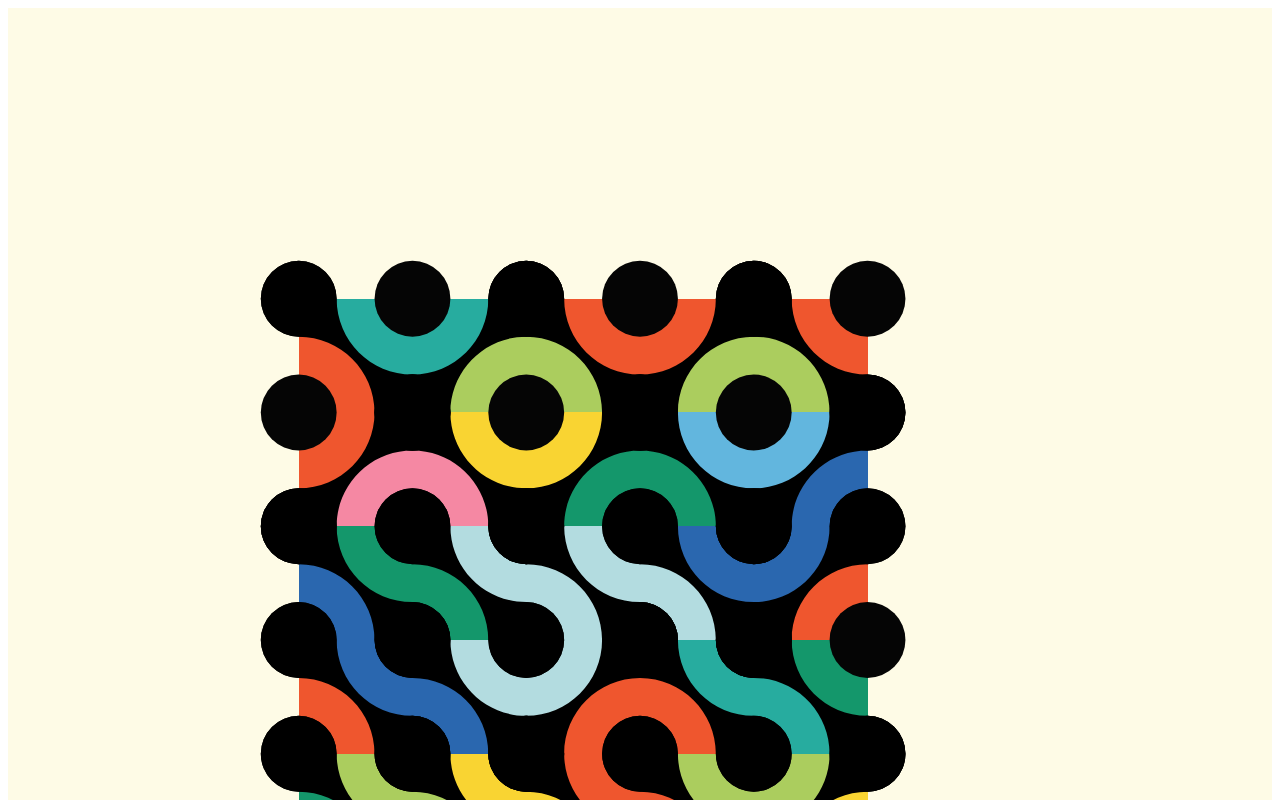
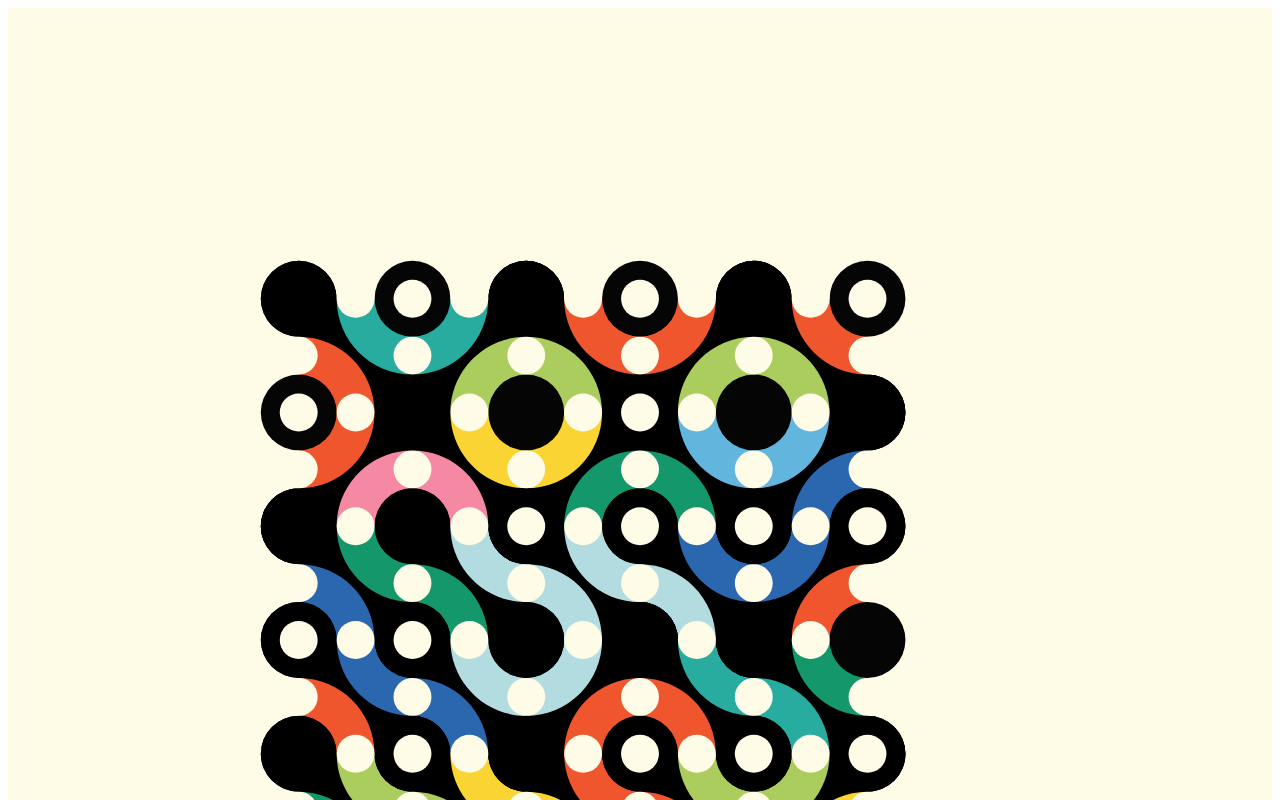
Before and after one commit to PickleyD/svg-playground, a SvelteKit app: page / in a window 1280 px wide. Shown: the top 800 px of the page. Built offline with nearby package versions, Linux system fonts and the light colour scheme.

Commit message:
Add the fiddly small 'white' circles

```diff
--- a/src/routes/+page.svelte
+++ b/src/routes/+page.svelte
@@ -12,6 +12,7 @@
 
 	const v = 0.5;
 	const radius = 30;
+	const smolRadius = 15;
 	const center1: Vector2 = [230, 230];
 	const center2: Vector2 = [330, 330];
 	const d = dist(center1, center2);
@@ -24,6 +25,42 @@
 		let y = 230 + i * 90;
 		for (let j = 0; j < numCirclesX; j++) {
 			centers.push([230 + j * 90, y]);
+		}
+	}
+
+	let edgeCenters: Array<Vector2> = [];
+	for (let i = 0; i < numCirclesY * 2 - 1; i++) {
+		let y = 230 + i * 45;
+		for (let j = 0; j < numCirclesX * 2 - 1; j++) {
+			if (i !== 0 && i !== numCirclesX * 2 - 1 - 1 && j !== 0 && j !== numCirclesY * 2 - 1 - 1)
+				continue;
+			if (i % 4 == 0 && j % 4 == 0) continue;
+			if (i % 4 == 2 && j % 4 == 2) continue;
+			edgeCenters.push([230 + j * 45, y]);
+		}
+	}
+
+	let smolCenters: Array<Vector2> = [];
+	for (let i = 0; i < numCirclesY * 2 - 1; i++) {
+		let y = 230 + i * 45;
+		for (let j = 0; j < numCirclesX * 2 - 1; j++) {
+			if (i == 0 || j == 0 || i == numCirclesX * 2 - 1 - 1 || j == numCirclesY * 2 - 1 - 1)
+				continue;
+			if (i % 2 == 1 && j % 2 == 1) continue;
+			if (i % 2 == 0 && j % 2 == 0) continue;
+			smolCenters.push([230 + j * 45, y]);
+		}
+	}
+
+	let smolMaybeCenters: Array<Vector2> = [];
+	for (let i = 0; i < numCirclesY * 2 - 1; i++) {
+		let y = 230 + i * 45;
+		for (let j = 0; j < numCirclesX * 2 - 1; j++) {
+			if (i == 0 || j == 0 || i == numCirclesX * 2 - 1 - 1 || j == numCirclesY * 2 - 1 - 1)
+				continue;
+			if (i % 2 == 1 && j % 2 == 1) continue;
+			if (!(i % 2 == 0 && j % 2 == 0)) continue;
+			smolMaybeCenters.push([230 + j * 45, y]);
 		}
 	}
 
@@ -92,6 +129,10 @@
 		];
 
 		triangleColors = new Array(50).fill(undefined).map(() => COLORS[Math.round(Math.random() * 9)]);
+
+		smolMaybeCircleVisibilities = new Array(smolMaybeCenters.length)
+			.fill(undefined)
+			.map(() => Math.random() > 0.5);
 	};
 
 	let rows = [
@@ -135,6 +176,10 @@
 	let triangleColors = new Array(50)
 		.fill(undefined)
 		.map(() => COLORS[Math.round(Math.random() * 9)]);
+
+	let smolMaybeCircleVisibilities = new Array(smolMaybeCenters.length)
+		.fill(undefined)
+		.map(() => Math.random() > 0.5);
 </script>
 
 <svg
@@ -197,5 +242,35 @@
 				/>
 			{/each}
 		{/each}
+
+		{#each edgeCenters as edgeCenter, i}
+			<circle
+				id={`smol-edge-circle-${i}`}
+				cx={edgeCenter[0]}
+				cy={edgeCenter[1]}
+				r={smolRadius}
+				fill="#fefbe6"
+			/>
+		{/each}
+
+		{#each smolCenters as smolCenter, i}
+			<circle
+				id={`smol-circle-${i}`}
+				cx={smolCenter[0]}
+				cy={smolCenter[1]}
+				r={smolRadius}
+				fill={'#fefbe6'}
+			/>
+		{/each}
+
+		{#each smolMaybeCenters as smolMaybeCenter, i}
+			<circle
+				id={`smol-circle-${i}`}
+				cx={smolMaybeCenter[0]}
+				cy={smolMaybeCenter[1]}
+				r={smolRadius}
+				fill={smolMaybeCircleVisibilities[i] ? '#fefbe6' : 'none'}
+			/>
+		{/each}
 	</g>
 </svg>
```
